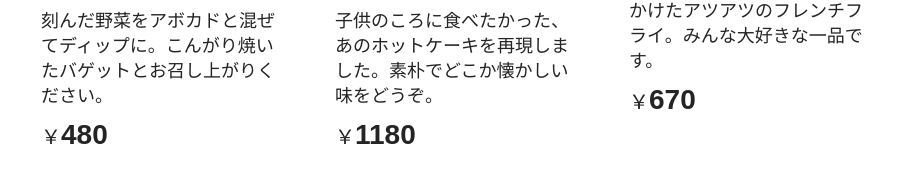
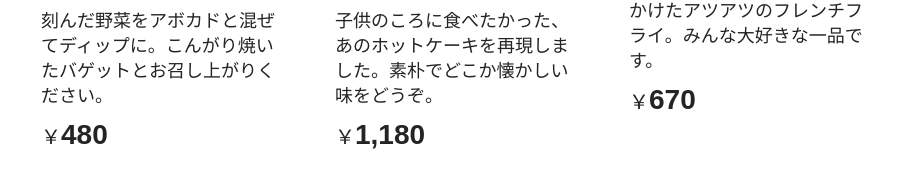
Before and after one commit to ryuyakamioka/vue3-lab, a Vue app: page / in a window 1280 px wide. Shown: the part 545-732 px from the top of the page, without its empty margins (33-943 px from the left). Built offline with nearby package versions, Linux system fonts and the light colour scheme.

Commit message:
関数を使って金額を3桁区切りにする

```diff
--- a/src/App.vue
+++ b/src/App.vue
@@ -38,6 +38,10 @@ const items = ref([
     soldOut: false
   }
 ])
+
+function pricePrefix(price: number) {
+  return price.toLocaleString()
+}
 </script>
 
 <template>
@@ -55,7 +59,7 @@ const items = ref([
         <div class="description">
           <h2>{{ item.name }}</h2>
           <p>{{ item.description }}</p>
-          <span>￥<span class="price">{{ item.price }}</span></span>
+          <span>￥<span class="price">{{ pricePrefix(item.price) }}</span></span>
         </div>
       </div>
     </template>
```
